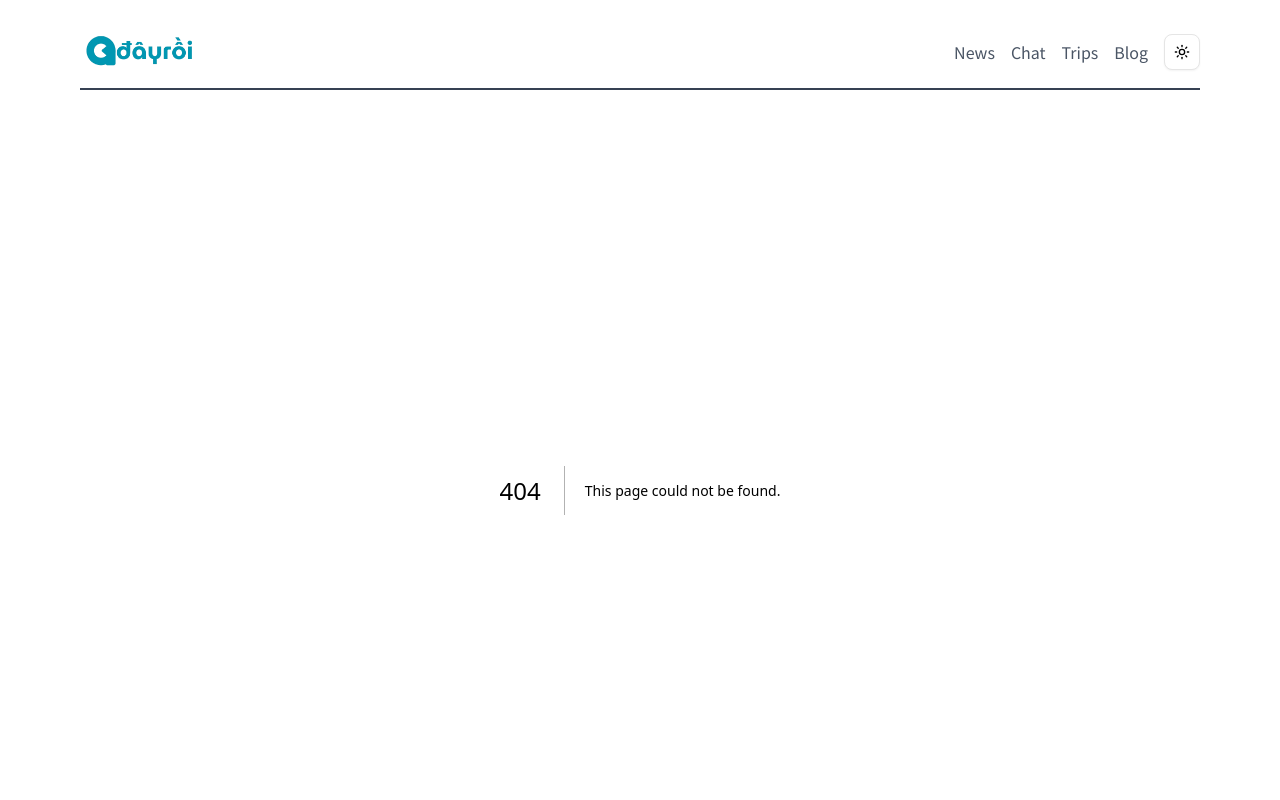
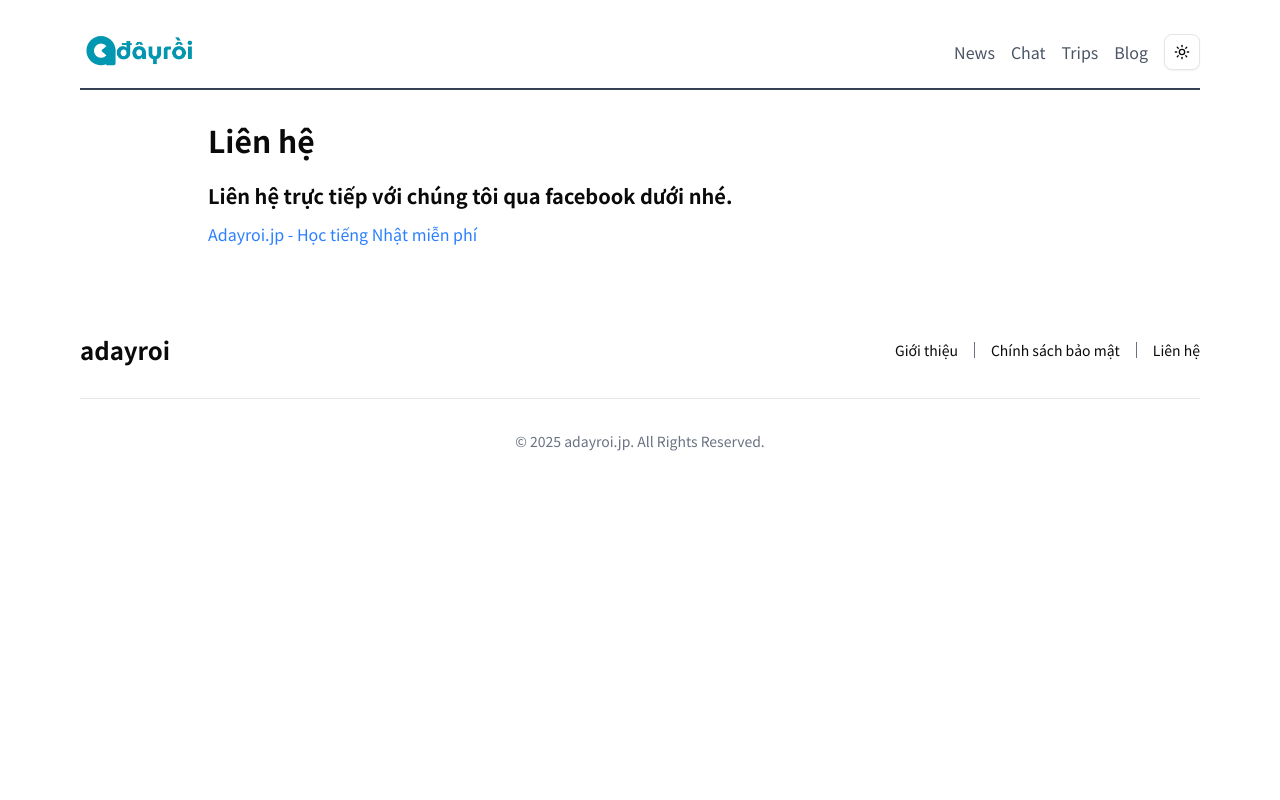
Before and after one commit to hungdoba/jlpt.adayroi.jp, a Next.js app: page /contact in a window 1280 px wide. Before the commit this address had no page. Shown: the top 800 px of the page. Built offline with nearby package versions, Linux system fonts and the light colour scheme.

Commit message:
feat: add Contact page with Facebook link for direct communication

```diff
--- /dev/null
+++ b/src/app/contact/page.tsx
@@ -0,0 +1,21 @@
+import Link from 'next/link';
+
+export default function Contact() {
+  return (
+    <div className="container mx-auto px-4 py-8 max-w-4xl">
+      <h1 className="text-3xl font-bold mb-6">Liên hệ</h1>
+
+      <section className="mb-6">
+        <h2 className="text-xl font-semibold mb-3">
+          Liên hệ trực tiếp với chúng tôi qua facebook dưới nhé.
+        </h2>
+        <Link
+          href={'https://www.facebook.com/profile.php?id=61573451684498'}
+          className="text-blue-500 hover:underline"
+        >
+          Adayroi.jp - Học tiếng Nhật miễn phí
+        </Link>
+      </section>
+    </div>
+  );
+}
```
